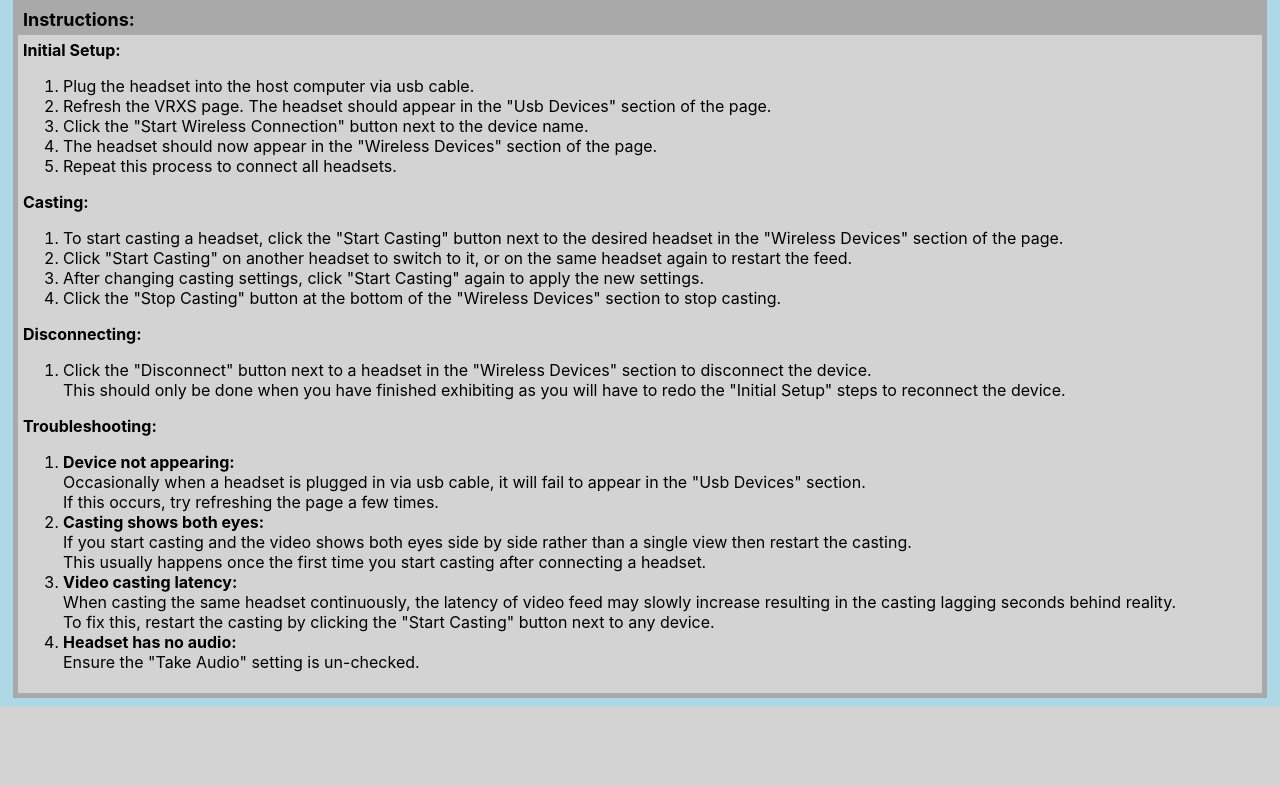
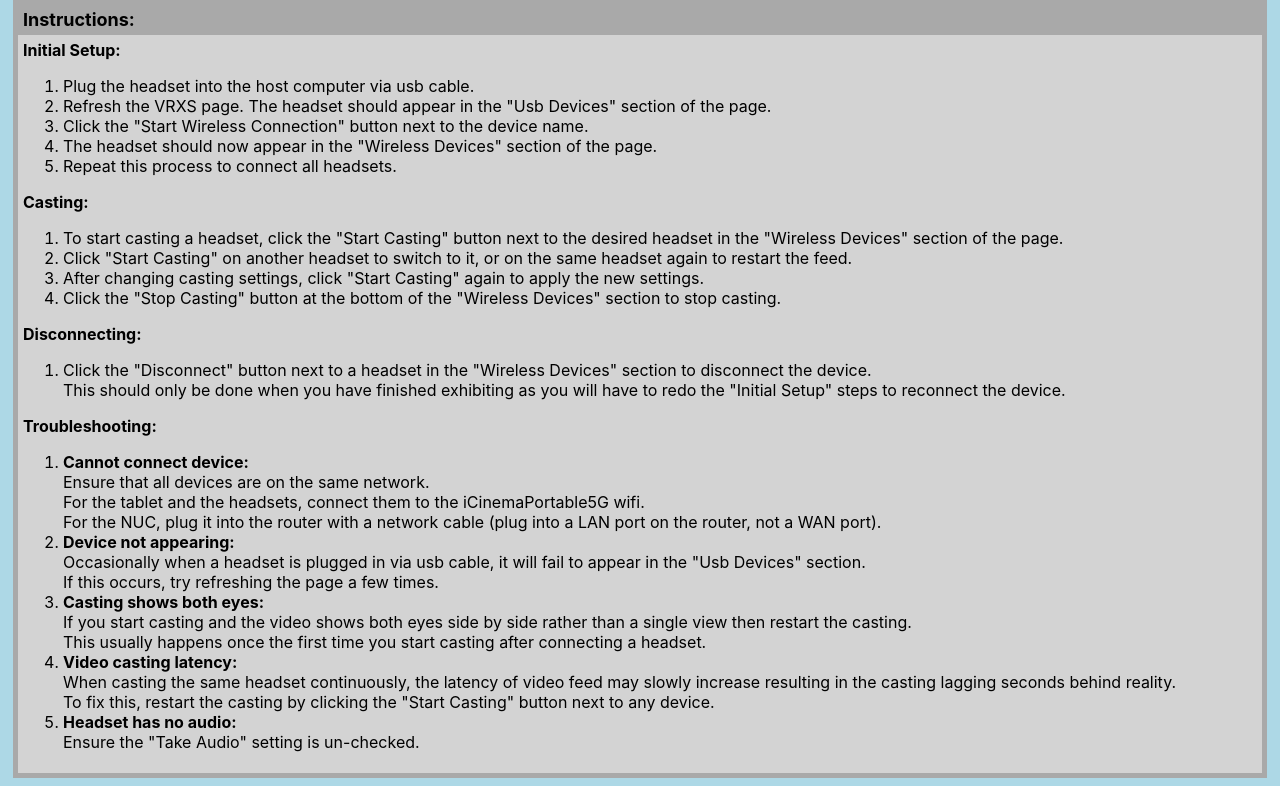
Before and after one commit to FinnPerry/vrxs, a Flask app: template templates/index.html in a window 1280 px wide. Shown: the part 449-1235 px from the top of the page. Before the commit the page ends 1155 px from the top, so only its background shows below. Run offline with Flask 3, Linux system fonts and the light colour scheme; the template is opened without the code that fills it, so the values that code supplies are empty; some web fonts are replaced.

Commit message:
docs: add network connection section to troubleshooting

```diff
--- a/templates/index.html
+++ b/templates/index.html
@@ -95,6 +95,12 @@
         </ol>
         <b>Troubleshooting:</b>
         <ol>
+          <li>
+            <b>Cannot connect device:</b><br>
+            Ensure that all devices are on the same network.<br>
+            For the tablet and the headsets, connect them to the iCinemaPortable5G wifi.<br>
+            For the NUC, plug it into the router with a network cable (plug into a LAN port on the router, not a WAN port).
+          </li>
           <li>
             <b>Device not appearing:</b><br>
             Occasionally when a headset is plugged in via usb cable, it will fail to appear in the "Usb Devices" section.<br>
```
